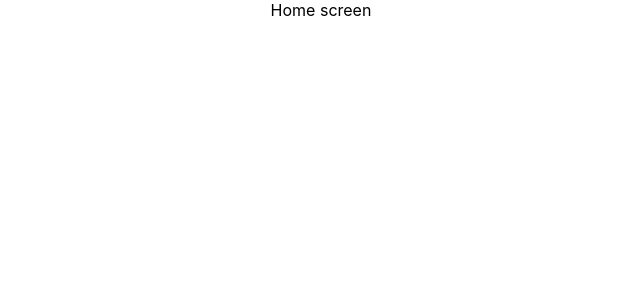
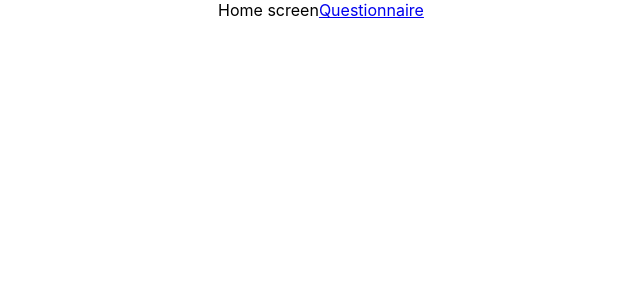
Before and after one commit to zuhlke/dwpHackTheNorthUi, a React (Create React App) app in the folder dwp-hack-the-north-ui/: page / in a window 1280 px wide. Shown: the top 300 px of the page, without its empty margins (319-959 px from the left). Built offline with nearby package versions, Linux system fonts and the light colour scheme.

Commit message:
Link from home screen to questionnaire.

```diff
--- a/dwp-hack-the-north-ui/src/Home/Home.tsx
+++ b/dwp-hack-the-north-ui/src/Home/Home.tsx
@@ -1,9 +1,11 @@
 import React from 'react';
+import {Link} from 'react-router-dom';
 
 export const Home: React.FC = () => {
     return (
         <div>
             Home screen
+            <Link to={"/Questionnaire"}>Questionnaire</Link>
         </div>
     )
 };
```
